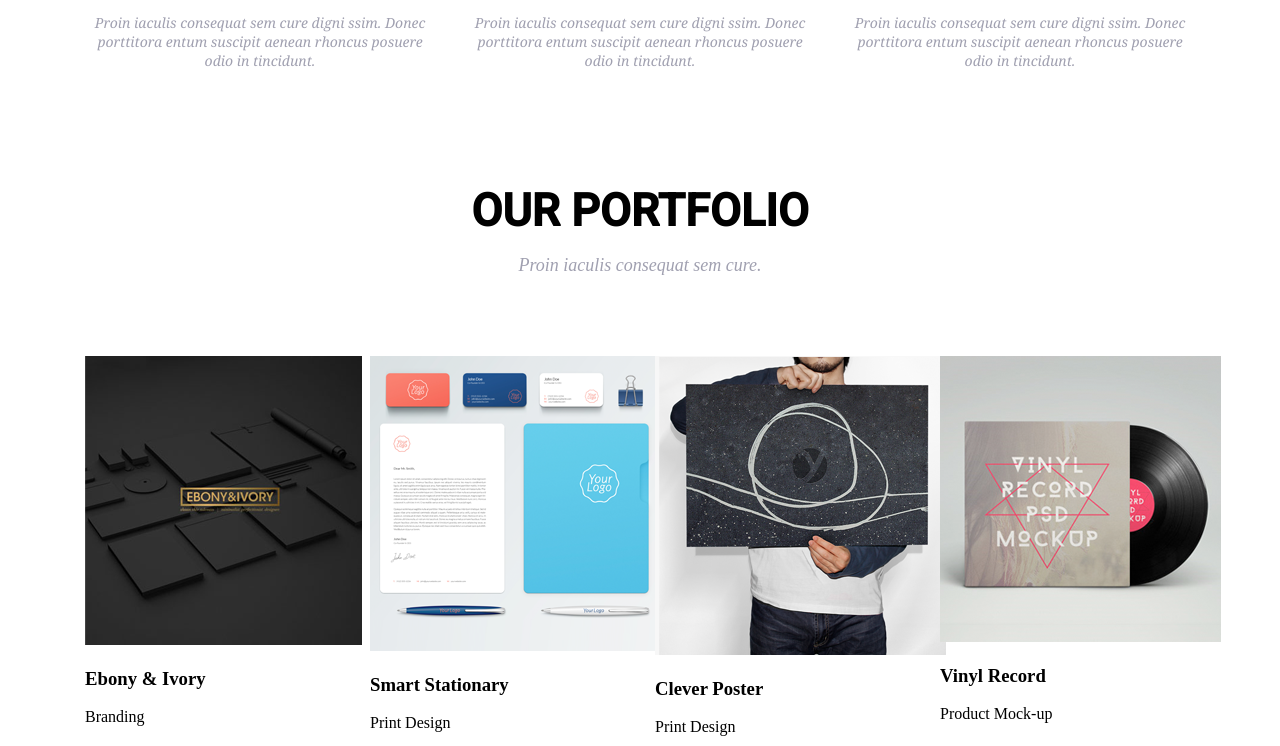
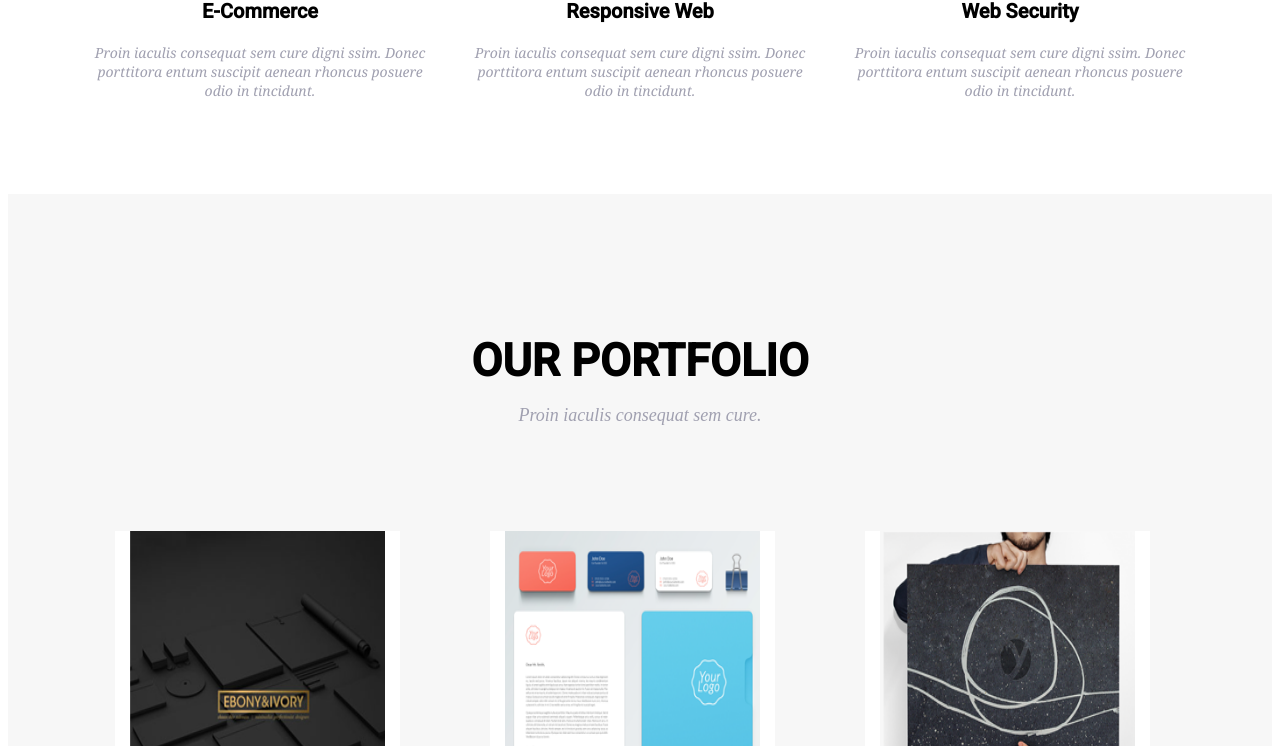
Before and after one commit to PiotrJablon/Nauka-git-2, a website: page Zadanie/index.html in a window 1280 px wide. Shown: the part 1245-1991 px from the top of the page. Drawn offline with Linux system fonts and the light colour scheme.

Commit message:
css code portfolio section

```diff
--- a/Zadanie/sass/style.scss
+++ b/Zadanie/sass/style.scss
@@ -55,7 +55,6 @@ $text-title: 'Roboto', sans-serif;
 .web-name p {
 	font-family: 'Yellowtail', cursive;
 	color: $color-gold;
-	margin: 30px;
 	padding-left: 60px;
 	font-size: 40px;
 }
@@ -66,7 +65,7 @@ $text-title: 'Roboto', sans-serif;
 	color: $color-light;
 	ul {
 		list-style-type: none;
-		margin: 40px;
+		padding: 40px;
 	}
 	li {
 		display: inline;
@@ -93,6 +92,9 @@ $text-title: 'Roboto', sans-serif;
 
 /* Services */
 
+.services {
+	padding: 30px 0 80px 0;
+}
 .services-box {
 	text-align: center;
 	font-family: $text-main;
@@ -114,3 +116,27 @@ $text-title: 'Roboto', sans-serif;
 }
 
 /* Portfolio */
+
+.portfolio {
+	background-color: #F7F7F7;
+	padding: 40px 0 100px 0;
+}
+.portfolio-box {
+	text-align: center;
+	background-color: $color-light;
+	margin: 25px 45px;
+	height: 450px;
+	h3 {
+		font-family: $text-title;
+	}
+	p {
+		font-family: $text-main;
+		color: $color-gray;
+		font-size: 14px;
+	}
+	img {
+		width: 100%;
+		height: 350px;
+
+	}
+}
```
Also changed, not shown: Zadanie/css/style.css, 1 other file.
